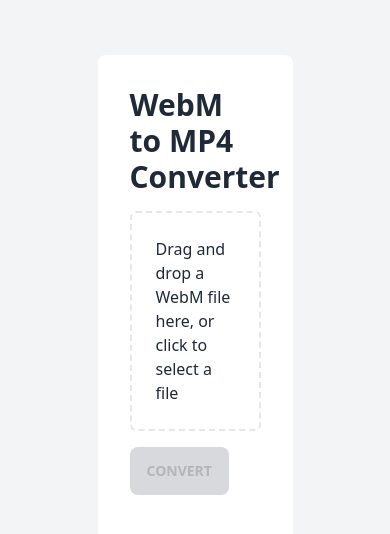
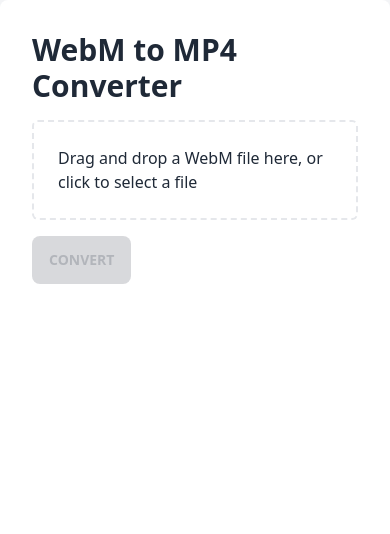
Before and after one commit to iketiunn/vid2mp4, a React (Vite) app: page / in a window 390 px wide. Shown: the top 534 px of the page. Built offline with nearby package versions, Linux system fonts and the light colour scheme.

Commit message:
fix(style): responsive

```diff
--- a/src/App.tsx
+++ b/src/App.tsx
@@ -77,8 +77,8 @@
   const { getRootProps, getInputProps, isDragActive } = useDropzone({ onDrop });
 
   return (
-    <div className="min-h-screen flex flex-col items-center justify-center bg-gray-100">
-      <div className="w-1/2 bg-white rounded-lg p-8">
+    <div className="flex flex-col items-center justify-center bg-gray-100">
+      <div className="w-full md:w-1/2 bg-white rounded-lg p-8">
         <h1 className="text-3xl font-bold mb-4">WebM to MP4 Converter</h1>
         <div
           {...getRootProps()}
```
